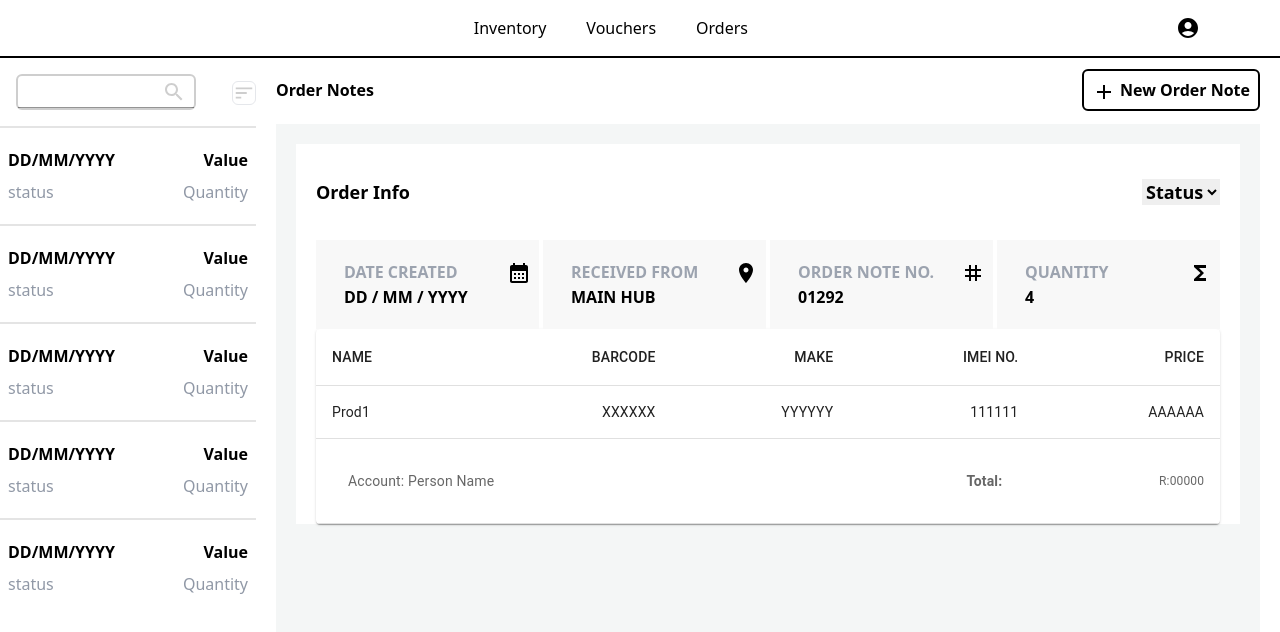
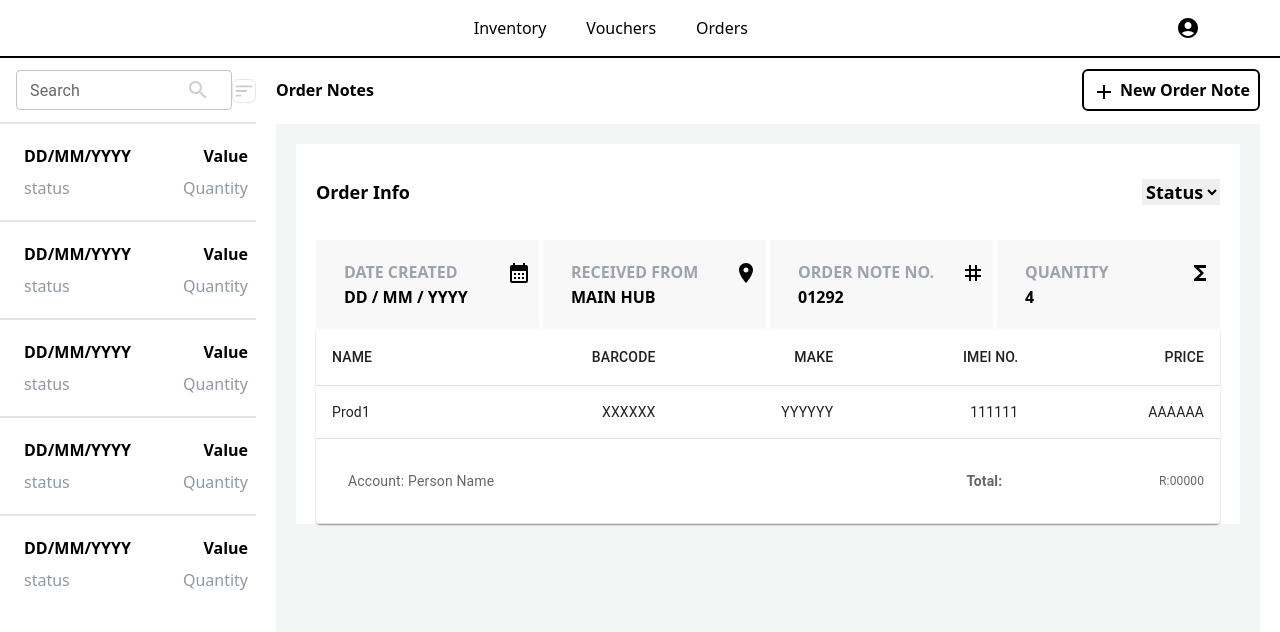
Before and after one commit to MapieMamunhe/siglonet-web-test-page, a Next.js app: page /orders/list in a window 1280 px wide. Shown: the top 632 px of the page. Built offline with nearby package versions, Linux system fonts and the light colour scheme.

Commit message:
Update search component styles

```diff
--- a/src/components/SearchOrdersComponent.tsx
+++ b/src/components/SearchOrdersComponent.tsx
@@ -1,6 +1,7 @@
 import React from "react";
 import { Search, Sort } from "@mui/icons-material";
 import Input from "@mui/material/Input";
+import { TextField } from "@mui/material";
 import InputAdornment from "@mui/material/InputAdornment";
 
 // import { Container } from './styles';
@@ -12,36 +13,42 @@ type props = {
 export function SearchOrdersComponent(props: props) {
   return (
     <section className="flex flex-col">
-      <div className="flex my-4 ml-4">
-        <Input
-          id="input-with-icon-adornment"
+      <div className="flex my-3 ml-4">
+        <TextField
+          id="outlined-search"
+          label="Search"
+          type="search"
+          className="mr-2"
+          size="small"
           value={props.search}
-          className="w-3/4 mr-auto border-2 border-[#CECECE] border-solid rounded-md"
           onChange={(e) => {
             props.setSearch(e.currentTarget.value);
           }}
-          endAdornment={
-            <InputAdornment position="start">
-              <Search htmlColor="#CECECE" />
-            </InputAdornment>
-          }
+          InputProps={{
+            endAdornment: (
+              <InputAdornment position="start">
+                <Search htmlColor="#CECECE" />
+              </InputAdornment>
+            ),
+          }}
         />
+
         <button type="button" className="">
           <Sort
             htmlColor="#CECECE"
-            className="border border-1 h-12 w-12 rounded-md"
+            className="border border-1 h-10 w-10 rounded-md"
           />
         </button>
       </div>
-      <ul className="flex flex-col">
+      <ul className="flex flex-col ">
         {props.orders.map((order) => {
           return (
             <button
               key={order.value}
               type="button"
-              className="hover:bg-[#37404F]
+              className=" hover:bg-[#37404F]
               border-t-2 border-[#E4E4E4]
-              font-sans py-5 hover:text-white
+              font-sans py-5 hover:text-white pl-4
                         hover:font-light"
             >
               <li>
```
